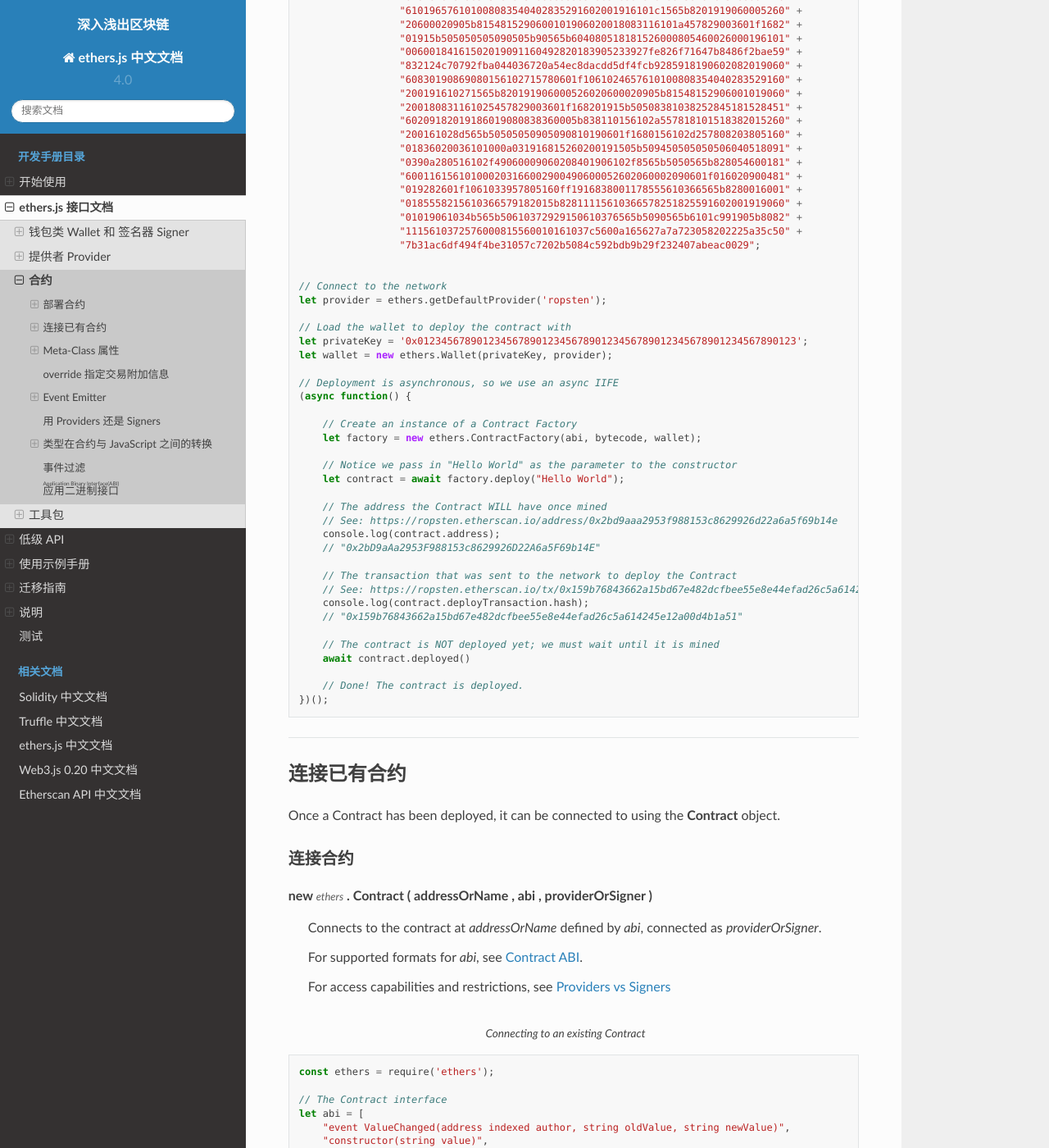
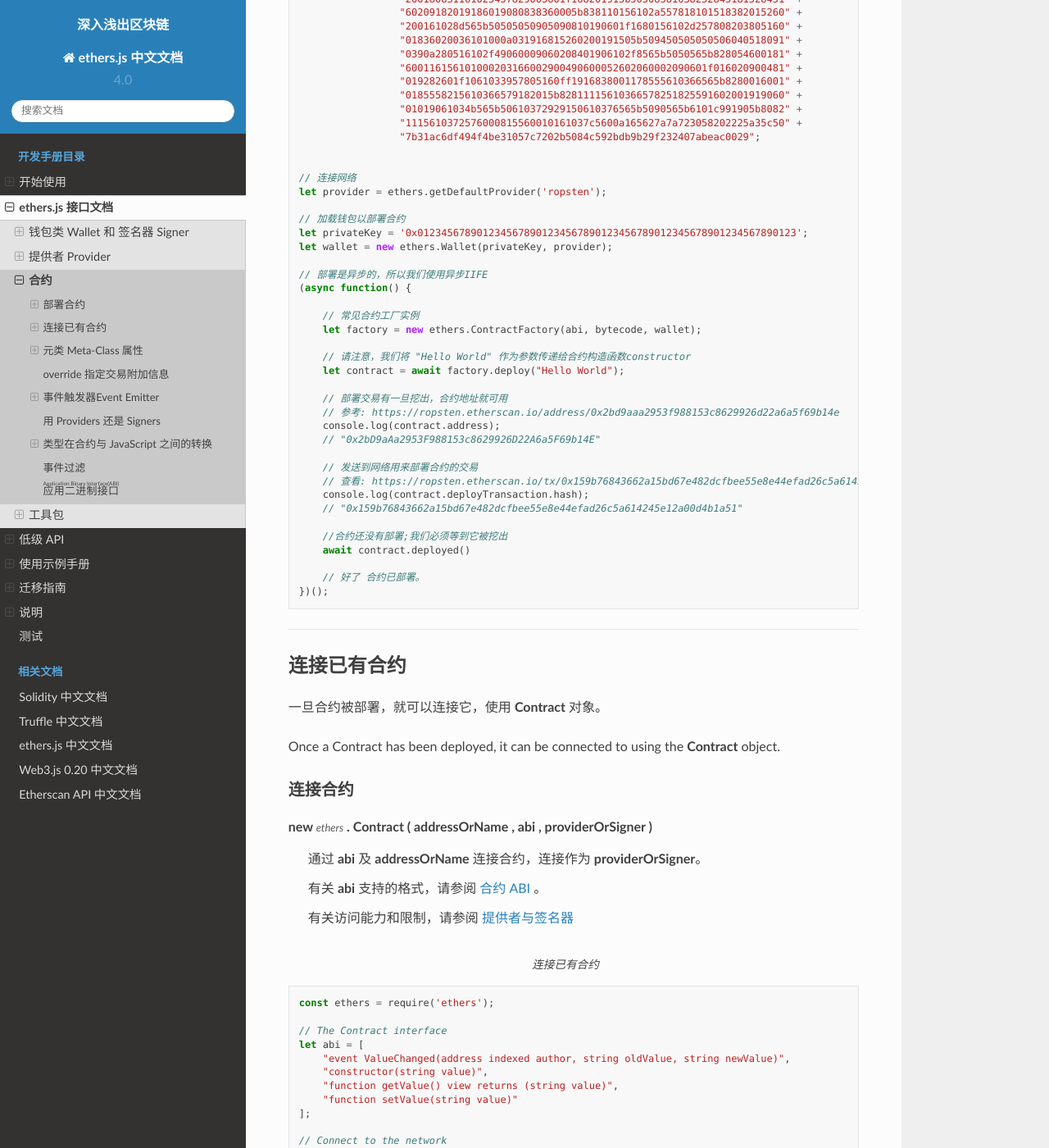
Before and after one commit to lbc-team/ethers.js-docs, a Sphinx documentation site: the page built from source/api-contract.rst, in a window 1280 px wide and 1400 px high, scrolled down 3327 px. Shown: the whole window at 82% size. Built offline with Sphinx 7.4.7 and the Read the Docs theme 2.0.0, drawn with Linux system fonts in a browser that asks for light colours; comment, search, counter and statistics services are not loaded; some of the changed text lies outside the part shown.

Commit message:
api-contract

```diff
--- a/source/api-contract.rst
+++ b/source/api-contract.rst
@@ -61,7 +61,7 @@
 部署合约
 ====================
 
-为了将合约部署到以太坊网络，可以创建一个 **ContractFactory** 来管理合约字节码和 **应用程序二进制接口**（ABI），ABI通常由 *Solidity* 编译器生成。
+为了将合约部署到以太坊网络，可以创建一个 **ContractFactory** 来管理合约字节码和 **应用程序二进制接口** （ABI），ABI通常由 *Solidity* 编译器生成。
 
 
 创建 ContractFactory
@@ -82,45 +82,36 @@ Prototype属性
 ------------------
 
 :sup:`prototype` . bytecode
-    The Contract executable byte code..
+    返回合约的可执行字节码。
 
 :sup:`prototype` . interface
-    The Contract Application Binary Interface (ABI).
+    返回合约应用程序二进制接口(ABI)。
 
 :sup:`prototype` . signer
-    The :ref:`Signer <signer>` that will be used to send transactions to the network.
-    If this is null, ``deploy()`` cannot be called.
+    返回 :ref:`签名器Signer <signer>` 用来发送交易到网络。
+    如果为空，则 ``deploy()``  不可以调用。
 
 
 关联地址
 ----------
 
 :sup:`prototype` . attach ( address ) |nbsp| :sup:`=>` |nbsp| :sup:`Contract`
-    Connect to an existing instance of this Contract at *address* using the
-    Contract Interface and Signer.
+    使用合约接口和签名器Singer 连接到现有合约实例。参数为合约 **地址**
 
 
-部署
+部署合约
 ----------
 
 :sup:`prototype` . deploy ( ... ) |nbsp| :sup:`=>` |nbsp| :sup:`Promise<Contract>`
-    Creates a transaction to deploy the transaction and
-    sends it to the network using the contract :ref:`Signer <signer>`, returning a
-    :ref:`Promise <promise>` that resolves to a Contract. The transaction is available
-    as contract.deployTransaction.
-
-    Keep in mind that the Contract may not be mined immediately. The
-    ``contract.deployed()`` function will return a :ref:`Promise <promise>`
-    which will resolve once the contract is deployed, or reject if there
-    was an error during deployment.
+    创建一个部署合约的交易，并使用合约 :ref:`Signer <signer>` 将其发送到网络，并返回合约对象的  :ref:`Promise <promise>` 。 交易记录通过 contract.deployTransaction 获取。
+    参数将传递给合约构造函数constructor。
+    请记住，合约可能不会立即挖出。 ``contract.deployed()`` 函数将返回一个 :ref:`Promise <promise>` ，将在部署合约后获取实例，或者在部署被拒绝时生成一个错误。
 
 :sup:`prototype` . getDeployTransaction ( ... ) |nbsp| :sup:`=>` |nbsp| :sup:`UnsignedTransaction`
-    Returns the transaction required to deploy the Contract with the provided
-    constructor arguments. This is often useful for signing offline transactions or
-    analysis tools.
+    返回部署合约（提供了构造参数）的交易。 通常可用于离线签名交易或分析工具。
 
 .. code-block:: javascript
-    :caption: *Deploy a Contract*
+    :caption: *部署合约*
 
     const ethers = require('ethers');
 
@@ -181,36 +172,36 @@ Prototype属性
                      "7b31ac6df494f4be31057c7202b5084c592bdb9b29f232407abeac0029";
 
 
-    // Connect to the network
+    // 连接网络
     let provider = ethers.getDefaultProvider('ropsten');
 
-    // Load the wallet to deploy the contract with
+    // 加载钱包以部署合约
     let privateKey = '0x0123456789012345678901234567890123456789012345678901234567890123';
     let wallet = new ethers.Wallet(privateKey, provider);
 
-    // Deployment is asynchronous, so we use an async IIFE
+    // 部署是异步的，所以我们使用异步IIFE
     (async function() {
 
-        // Create an instance of a Contract Factory
+        // 常见合约工厂实例
         let factory = new ethers.ContractFactory(abi, bytecode, wallet);
 
-        // Notice we pass in "Hello World" as the parameter to the constructor
+        // 请注意，我们将 "Hello World" 作为参数传递给合约构造函数constructor
         let contract = await factory.deploy("Hello World");
 
-        // The address the Contract WILL have once mined
-        // See: https://ropsten.etherscan.io/address/0x2bd9aaa2953f988153c8629926d22a6a5f69b14e
+        // 部署交易有一旦挖出，合约地址就可用
+        // 参考: https://ropsten.etherscan.io/address/0x2bd9aaa2953f988153c8629926d22a6a5f69b14e
         console.log(contract.address);
         // "0x2bD9aAa2953F988153c8629926D22A6a5F69b14E"
 
-        // The transaction that was sent to the network to deploy the Contract
-        // See: https://ropsten.etherscan.io/tx/0x159b76843662a15bd67e482dcfbee55e8e44efad26c5a614245e12a00d4b1a51
+        // 发送到网络用来部署合约的交易
+        // 查看: https://ropsten.etherscan.io/tx/0x159b76843662a15bd67e482dcfbee55e8e44efad26c5a614245e12a00d4b1a51
         console.log(contract.deployTransaction.hash);
         // "0x159b76843662a15bd67e482dcfbee55e8e44efad26c5a614245e12a00d4b1a51"
 
-        // The contract is NOT deployed yet; we must wait until it is mined
+        //合约还没有部署;我们必须等到它被挖出
         await contract.deployed()
 
-        // Done! The contract is deployed.
+        // 好了 合约已部署。
     })();
 
 
@@ -219,6 +210,8 @@ Prototype属性
 连接已有合约
 =================================
 
+一旦合约被部署，就可以连接它，使用 **Contract** 对象。
+
 Once a Contract has been deployed, it can be connected to using
 the **Contract** object.
 
@@ -226,14 +219,14 @@ the **Contract** object.
 ------------------------
 
 new :sup:`ethers` . Contract ( addressOrName , abi , providerOrSigner )
-    Connects to the contract at *addressOrName* defined by *abi*, connected as *providerOrSigner*.
+    通过 **abi** 及 **addressOrName** 连接合约，连接作为 **providerOrSigner**。
 
-    For supported formats for *abi*, see :ref:`Contract ABI <contract-abi>`.
+    有关 **abi** 支持的格式，请参阅 :ref:`合约 ABI <contract-abi>` 。
 
-    For access capabilities and restrictions, see :ref:`Providers vs Signers <providers-vs-signers>`
+    有关访问能力和限制，请参阅 :ref:`提供者与签名器 <providers-vs-signers>`
 
 .. code-block:: javascript
-    :caption: *Connecting to an existing Contract*
+    :caption: *连接已有合约*
 
     const ethers = require('ethers');
 
@@ -248,57 +241,55 @@ new :sup:`ethers` . Contract ( addressOrName , abi , providerOrSigner )
     // Connect to the network
     let provider = ethers.getDefaultProvider();
 
-    // The address from the above deployment example
+    // 地址来自上面部署的合约
     let contractAddress = "0x2bD9aAa2953F988153c8629926D22A6a5F69b14E";
 
-    // We connect to the Contract using a Provider, so we will only
-    // have read-only access to the Contract
+    // 使用Provider 连接合约，将只有对合约的可读权限
     let contract = new ethers.Contract(contractAddress, abi, provider);
 
 
 .. code-block:: javascript
-    :caption: *Calling a read-only Constant Method*
+    :caption: *调用只读的视图方法*
 
-    // Get the current value
+    // 获取当前的值
     let currentValue = await contract.getValue();
 
     console.log(currentValue);
     // "Hello World"
 
 .. code-block:: javascript
-    :caption: *Calling a Non-Constant Method*
+    :caption: *调用非视图方法方法*
 
-    // A Signer from a private key
+    // 从私钥获取一个签名器 Signer
     let privateKey = '0x0123456789012345678901234567890123456789012345678901234567890123';
     let wallet = new ethers.Wallet(privateKey, provider);
 
-    // Create a new instance of the Contract with a Signer, which allows
-    // update methods
+    // 使用签名器创建一个新的合约实例，它允许使用可更新状态的方法
     let contractWithSigner = contract.connect(wallet);
-    // ... OR ...
+    // ... 或 ...
     // let contractWithSigner = new Contract(contractAddress, abi, wallet)
 
-    // Set a new Value, which returns the transaction
+    // 设置一个新值，返回交易
     let tx = await contractWithSigner.setValue("I like turtles.");
 
-    // See: https://ropsten.etherscan.io/tx/0xaf0068dcf728afa5accd02172867627da4e6f946dfb8174a7be31f01b11d5364
+    // 查看: https://ropsten.etherscan.io/tx/0xaf0068dcf728afa5accd02172867627da4e6f946dfb8174a7be31f01b11d5364
     console.log(tx.hash);
     // "0xaf0068dcf728afa5accd02172867627da4e6f946dfb8174a7be31f01b11d5364"
 
-    // The operation is NOT complete yet; we must wait until it is mined
+    // 操作还没完成，需要等待挖矿
     await tx.wait();
 
-    // Call the Contract's getValue() method again
+    // 再次调用合约的 getValue()
     let newValue = await contract.getValue();
 
     console.log(currentValue);
     // "I like turtles."
 
 .. code-block:: javascript
-    :caption: *Listening to Events*
+    :caption: *监听事件Event*
 
     contract.on("ValueChanged", (author, oldValue, newValue, event) => {
-        // Called when anyone changes the value
+        // 在值变化的时候被调用
 
         console.log(author);
         // "0x14791697260E4c9A71f18484C9f997B308e59325"
@@ -309,39 +300,36 @@ new :sup:`ethers` . Contract ( addressOrName , abi , providerOrSigner )
         console.log(newValue);
         // "Ilike turtles."
 
-        // See Event Emitter below for all properties on Event
+        // 查看后面的事件触发器  Event Emitter 了解事件对象的属性
         console.log(event.blockNumber);
         // 4115004
     });
 
 .. code-block:: javascript
-    :caption: *Filtering an Events*
+    :caption: *过滤事件Events*
 
-    // A filter that matches my Signer as the author
+    // 使用签名器地址作为事件触发者进行过滤
     let filter = contract.filters.ValueChanged(wallet.address);
 
     contract.on(filter, (author, oldValue, newValue, event) => {
-        // Called ONLY when your account changes the value
+        // 只有当我们的账号（签名器地址）更改的数据才回调
     });
 
 -----
 
-Prototype属性
+Prototype 属性
 ---------------
 
 :sup:`prototype` . address
-    The address (or ENS name) of the contract.
+    返回合约地址或 ENS 名称。
 
 :sup:`prototype` . deployTransaction
-    If the contract was deployed by a ContractFactory, this is the transaction
-    used to deploy it, otherwise it is null.
+    如果合约通过ContractFactory部署，返回部署的交易，否则为null 。
 
 :sup:`prototype` . interface
-    The :ref:`Interface <api-interface>` meta-class of the parsed
-    ABI. Generally, this should not need to be accessed directly.
+    解析的ABI的 :ref:`接口 <api-interface>` 元类，通常不需要直接访问。
 
-Additional properties will be added to the prototype at run-time, based on
-the ABI provided, see :ref:`Contract Meta-Class <contract-metaclass>`.
+根据提供的ABI，附加属性将在运行时添加到原型 Prototype 中，请参阅:ref:`合约元类 Meta-Class <contract-metaclass>` 。
 
 -----
 
@@ -349,19 +337,15 @@ the ABI provided, see :ref:`Contract Meta-Class <contract-metaclass>`.
 ----------------------
 
 :sup:`prototype` . deployed ( ) |nbsp| :sup:`=>` |nbsp| :sup:`Promise<Contract>`
-    If the contract is the result of ``deploy()``, returns
-    a :ref:`Promise <promise>` that resolves to the contract once it
-    has been mined, or rejects if the contract failed to deploy. If the
-    contract has been deployed already, this will return a
-    :ref:`Promise <promise>` that resolves once the on-chain code has
-    been confirmed.
+    如果该合约是通过 ``deploy()`` 产生，则返回一个 :ref:`Promise <promise>` ，一旦部署被挖掘，从 :ref:`Promise <promise>` 可以获得该合约，如果该合约未能部署，则无法获取。
+    如果是已经部署的合约，一旦链上的代码被确认，:ref:`Promise <promise>` 就会resolve 。
 
 -----
 
 .. _contract-metaclass:
 
-Meta-Class 属性
-=====================
+元类 Meta-Class 属性
+=========================
 
 Since a Contract is dynamic and loaded at run-time, many of the properties
 that will exist on a Contract are determined at run-time from
@@ -483,8 +467,8 @@ transaction (or call) overrides.
 
 .. _contract-event-emitter:
 
-Event Emitter
-=============
+事件触发器Event Emitter
+=========================
 
 Each Contract supports many of the operations available from the `Event Emitter API`_.
 
```
